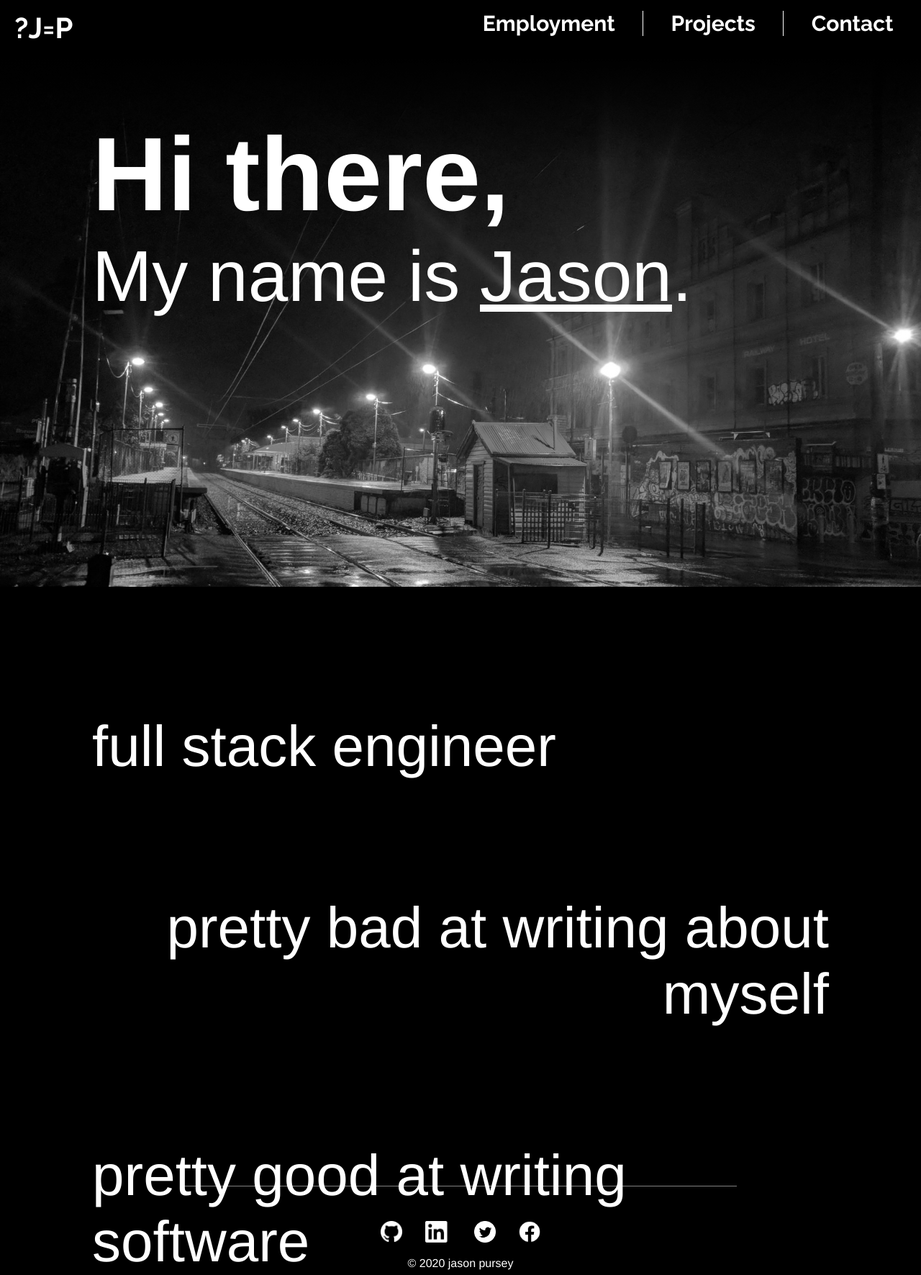
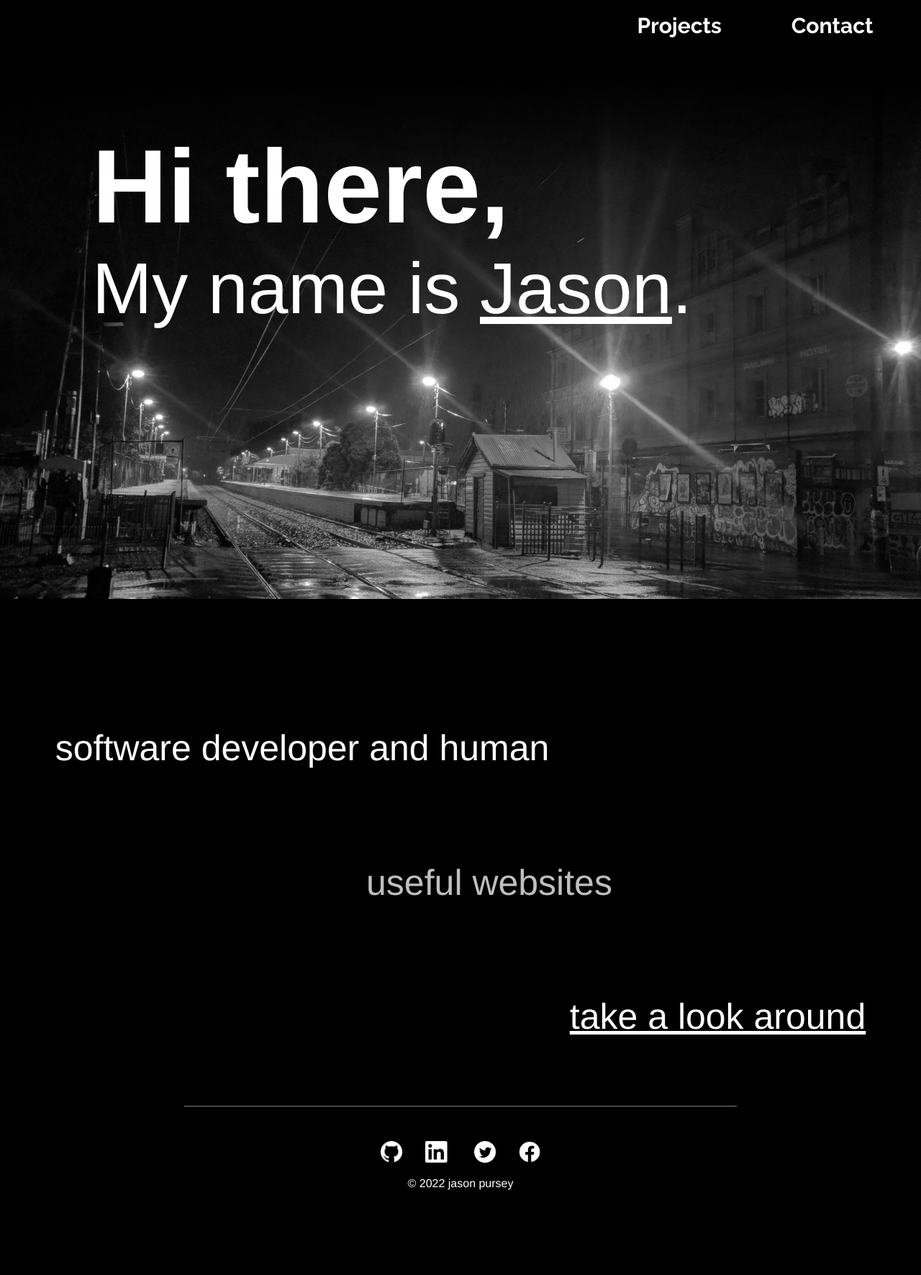
Before and after one commit to oswalde-p/personal-site, a Vue app: page / in a window 1280 px wide. Shown: the whole page at 72% size. After the commit the page ends 1653 px from the top, so only its background shows below. Built offline with nearby package versions, Linux system fonts and the light colour scheme.

Commit message:
Jan 22 updates (#30)
* Update @vue/cli-service

* Remove /jobs, update nav style

* Change about section layout

* Animate skills on homepage

```diff
--- a/package.json
+++ b/package.json
@@ -15,8 +15,8 @@
   },
   "devDependencies": {
     "@vue/cli-plugin-babel": "^4.2.3",
-    "@vue/cli-plugin-eslint": "^4.2.3",
-    "@vue/cli-service": "^4.2.3",
+    "@vue/cli-plugin-eslint": "^4.5.15",
+    "@vue/cli-service": "^4.5.15",
     "@vue/eslint-config-airbnb": "^5.0.2",
     "babel-eslint": "^10.0.3",
     "eslint": "^6.7.2",
--- a/src/components/common/footer.vue
+++ b/src/components/common/footer.vue
@@ -18,14 +18,16 @@ export default {
       li
         a(href="https://www.facebook.com/the.jason.pursey" target="_blank")
           img(src="/images/footer/f_logo_RGB-White_72.png" alt="facebook")
-    p © 2020 jason pursey
+    p © {{ new Date().getFullYear() }} jason pursey
 </template>
 <style lang="scss" scoped>
 
 .footer {
   border-top: 1px solid gray;
+  box-sizing: border-box;
+  min-height: 12vh;
   padding-top: 3em;
-  margin: 0 20vw 5vh;
+  margin: 0 20vw 0;
 }
 
 ul {
@@ -45,7 +47,8 @@ img {
 
 @media all and (max-width: 700px) {
   .footer {
-    margin: 0 10vw 5vh;
+    margin: 0 10vw 0;
+    min-height: 20vh;
   }
 }
 </style>
--- a/src/components/common/header.vue
+++ b/src/components/common/header.vue
@@ -5,6 +5,11 @@ export default {
     return {
       mobileMenuOpen: false,
     }
+  },
+  computed: {
+    isHome() {
+      return this.$route.path === '/'
+    },
   },
   methods: {
     toggleMobileMenu() {
@@ -15,19 +20,16 @@ export default {
 </script>
 <template lang="pug">
   nav
-    router-link.home(to="/") ?J=P
+    router-link.home(to="/" v-if="!isHome")
+      img(src="icon-back.svg" height="30px")
     img.menu-icon(src="hamburger.svg" v-on:click="toggleMobileMenu()")
     ul.mobile(v-if="mobileMenuOpen" v-on:click="toggleMobileMenu()")
       li.close ✕
-      li
-        router-link(to="/jobs") Employment
       li
         router-link(to="/projects") Projects
       li
         router-link(to="/contact") Contact
     ul.desktop
-      li
-        router-link(to="/jobs") Employment
       li
         router-link(to="/projects") Projects
       li
@@ -36,41 +38,43 @@ export default {
 <style lang="scss" scoped>
 nav {
   display: flex;
+  height: auto;
   font-size: 30px;
-  height: 8vh;
   justify-content: space-between;
-  margin-top: 0.5em;
+  margin: 0.6em;
 }
 
 ul {
   list-style-type: none;
-  margin: 0;
+  height: 60px;
+  margin: 0 0 0 auto;
   padding: 0;
 }
 
 li {
   display: inline-block;
+  height: 100%;
   padding: 0 3vw;
-  &:not(:last-child) {
-    border-right: 0.5px solid white;
-  }
 }
 
 a {
   color: white;
+  height: 40px;
+  padding: 10px;
   text-decoration: none;
   &:visited {
     color: white;
   }
+  &:hover {
+    color: lightgrey;
+  }
   &.router-link-active {
-    color: gray;
+    border-bottom: 2px solid white;
   }
 }
 
 .home {
-  color: white !important ;
-  font-size: 40px;
-  margin: 0 0 0 0.5em;
+  border: none !important ;
 }
 
 .menu-icon{
@@ -86,6 +90,7 @@ img {
   position: absolute;
   text-align: start;
   top: 0;
+  height: auto;
   width: 100%;
   z-index: 1;
   & li {
@@ -96,6 +101,7 @@ img {
 
 .close {
   cursor: pointer;
+  margin-right: 0.9em;
   text-align: end;
 }
 
@@ -105,6 +111,7 @@ img {
   }
   .menu-icon {
     display: block;
+    margin-left: auto;
   }
 }
 </style>
--- a/src/components/home/index.vue
+++ b/src/components/home/index.vue
@@ -1,6 +1,41 @@
 <script>
 export default {
   name: 'Home',
+  data() {
+    return {
+      observer: null,
+      activeSkillIndex: 0,
+      totalSkillCount: 9,
+    }
+  },
+  created() {
+    this.observer = new IntersectionObserver(
+      this.onElementObserved,
+      {
+        threshold: 0.8,
+      },
+    )
+  },
+  mounted() {
+    this.observer.observe(document.querySelector('#about'))
+  },
+  methods: {
+    skillPlusPlus() {
+      this.activeSkillIndex++
+      if (this.activeSkillIndex >= this.totalSkillCount) {
+        this.activeSkillIndex = 0
+      }
+    },
+    onElementObserved(entries) {
+      const el = entries[0]
+      if (el.isIntersecting) {
+        this.startSkillAnimation()
+      }
+    },
+    startSkillAnimation() {
+      setInterval(this.skillPlusPlus, 3800)
+    },
+  },
 }
 </script>
 <template lang="pug">
@@ -14,9 +49,20 @@ export default {
           a(href="#about") Jason
           | .
     #about
-      p full stack engineer
-      p pretty bad at writing about myself
-      p pretty good at writing software
+      p software developer and human
+      p
+        ul.mad-skillz
+          li.skill(:class="{ active: activeSkillIndex === 0 }") i make websites
+          li.skill(:class="{ active: activeSkillIndex === 1 }") useful websites
+          li.skill(:class="{ active: activeSkillIndex === 2 }") <i>pretty</i> websites
+          li.skill(:class="{ active: activeSkillIndex === 3 }") <b>effective</b> websites
+          li.skill(:class="{ active: activeSkillIndex === 4 }") accessible websites
+          li.skill(:class="{ active: activeSkillIndex === 5 }") i build deployment pipelines
+          li.skill(:class="{ active: activeSkillIndex === 6 }") configure DNS records
+          li.skill(:class="{ active: activeSkillIndex === 7 }") pay attention to details
+          li.skill(:class="{ active: activeSkillIndex === 8 }") update the docs
+      p
+        a(href="/projects") take a look around
       .picture(src="" alt="jason looking very handsome and competent")
 
 </template>
@@ -58,19 +104,55 @@ a {
 }
 
 #about {
-  height: 100vh;
-  padding: 1rem 10vw;
+  box-sizing: border-box;
+  display: flex;
+  flex-direction: column;
+  gap: 10px;
+  height: 88vh;
+  justify-content: space-between;
+  padding: 8rem 6vw 1rem;
   position: relative
 }
 
 #about p {
-  font-size: 80px;
-  margin: 2em 0;
+  font-size: 50px;
   text-align: start;
   &:nth-child(2) {
+    align-self: center;
+    max-width: 50vw;
+    padding-left: 80px;
+  }
+  &:nth-child(3) {
+    align-self: end;
     text-align: end;
   }
 }
+
+.mad-skillz {
+  display: inline;
+  padding-left: 0;
+  .skill {
+    display: none;
+  }
+  .active {
+    animation: fadeinout 4s linear;
+    display: inline;
+  }
+}
+
+@keyframes fadein {
+  0% { opacity: 0%; }
+  80% { opacity: 0%; }
+  100% { opacity: 100%; }
+}
+
+@keyframes fadeinout {
+  0% { opacity: 0%; }
+  40% { opacity: 100%; }
+  80% { opacity: 100%; }
+  100% { opacity: 0%; }
+}
+
 
 @media (max-width: 700px) {
   .hero {
@@ -85,6 +167,11 @@ a {
     font-size: 50px;
   }
 
+  #about {
+    height: 80vh;
+    padding: 1rem 2rem;
+  }
+
   #about p{
     font-size: 35px;
   }
--- a/src/components/jobs/index.vue
+++ /dev/null
@@ -1,60 +0,0 @@
-<script>
-export default {
-  name: 'Jobs',
-}
-</script>
-<template lang="pug">
-  section.jobs
-    .job.item
-      .copy
-        h2 unu GmbH, Berlin 2018 - 2020
-        h3 Junior Software Engineer, Full Stack
-      a(href="https://unumotors.com/en" target="_blank")
-        img(src="/images/jobs/unumotors.png" alt="screenshot of unumotors.com site")
-</template>
-<style lang="scss" scoped>
-.job {
-  color: #333;
-  display: grid;
-  grid-template-columns: 1fr 1fr;
-  min-height: 80vh;
-  overflow: hidden;
-  position: relative;
-}
-
-.copy {
-  margin: 0 5em;
-}
-
-img {
-  width: 100%;
-}
-
-h2 {
-  font-size: 35px;
-}
-
-a, .copy {
-  display: flex;
-  flex-direction: column;
-  justify-content: center;
-}
-
-a img {
-  border: none;
-}
-
-@media all and (max-width: 1500px) {
-}
-
-@media all and (max-width: 700px) {
-  .job {
-    grid-template-columns: 1fr;
-    min-height: unset;
-  }
-
-  .copy {
-    margin: 5em 2em;
-  }
-}
-</style>
--- a/src/main.js
+++ b/src/main.js
@@ -10,7 +10,7 @@ console.log(`%c
 | | | | | | |  __/ | | | | | |  __/  \\   /
 |_| |_|_|_|  \\___| |_| |_| |_|\\___|   \\_/
 
-`, 'color: purple;')
+`, 'color: turquoise;')
 
 /* eslint-disable-next-line no-console */
 console.log('https://jasonpursey.com/contact')
--- a/src/router/index.js
+++ b/src/router/index.js
@@ -9,17 +9,6 @@ const routes = [
     path: '/',
     name: 'Home',
     component: Home,
-  },
-  {
-    path: '/jobs',
-    name: 'jobs',
-    meta: {
-      title: 'Employment - Jason Pursey',
-    },
-    // route level code-splitting
-    // this generates a separate chunk (about.[hash].js) for this route
-    // which is lazy-loaded when the route is visited.
-    component: () => import(/* webpackChunkName: "jobs" */ '../components/jobs/index.vue'),
   },
   {
     path: '/projects',
```
Also changed, not shown: .eslintrc.js, public/icon-back.svg (added), 1 other file (tests, documents, lock files or other folders).
